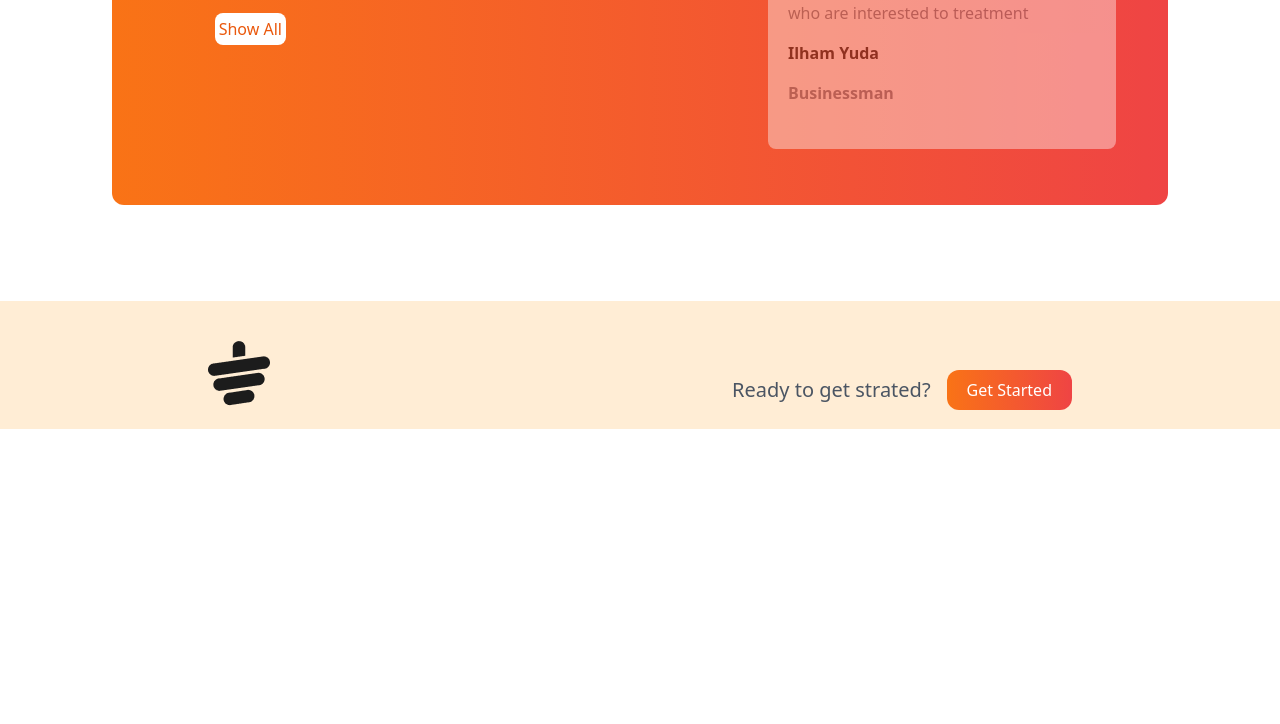
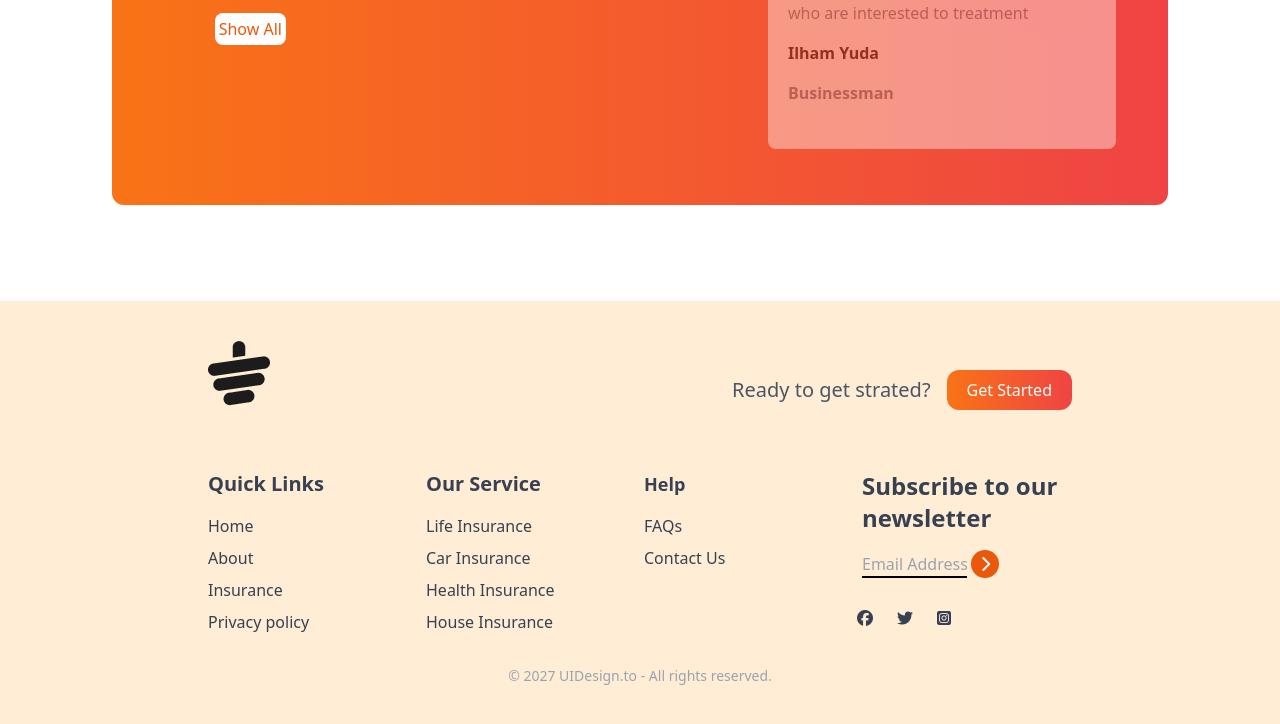
Before and after one commit to Mithila401/tea-house-repo-with-tailwind, a plain HTML site: page index.html in a window 1280 px wide. Shown: the part 3016-3740 px from the top of the page. Before the commit the page ends 3454 px from the top, so only its background shows below. Drawn offline with nearby package versions, Linux system fonts and the light colour scheme.

Commit message:
footer section done

```diff
--- a/index.html
+++ b/index.html
@@ -218,7 +218,7 @@
          </section>
     </main>
     <!-- footer section starts here -->
-    <footer class="bg-orange-100 h-32 text-gray-700 py-10 px-4 md:px-16">
+    <footer class="bg-orange-100 text-gray-700 py-10 px-4 md:px-16">
       <div class="w-9/12 mx-auto">
         <!-- logo  -->
          <div class="flex justify-between mb-8">
@@ -228,6 +228,79 @@
             <button class="bg-gradient-to-r from-orange-500 to bg-red-500 rounded-xl text-white py-2 px-5">Get Started</button>
           </div>
          </div>
+         <!-- links -->
+          <div class="grid grid-cols-1 md:grid-cols-2 lg:grid-cols-4 gap-2">
+            <!-- first column -->
+             <div>
+              <h3 class="font-semibold text-xl mb-4">Quick Links</h3>
+              <ul class="space-y-2">
+                <li>
+                  <a class="hover:text-orange-600" href="#">Home</a>
+                </li>
+                <li>
+                  <a class="hover:text-orange-600" href="#">About</a>
+                </li>
+                <li>
+                  <a class="hover:text-orange-600" href="#">Insurance</a>
+                </li>
+                <li>
+                  <a class="hover:text-orange-600" href="#">Privacy policy</a>
+                </li>
+
+              </ul>
+             </div>
+            <!-- second column -->
+             <div>
+              <h3 class="font-semibold text-xl mb-4">Our Service</h3>
+              <ul class="space-y-2">
+                <li>
+                  <a class="hover:text-orange-600" href="#">Life Insurance</a>
+                </li>
+                <li>
+                  <a class="hover:text-orange-600" href="#">Car Insurance</a>
+                </li>
+                <li>
+                  <a class="hover:text-orange-600" href="#"> Health Insurance</a>
+                </li>
+                <li>
+                  <a class="hover:text-orange-600" href="#">House Insurance</a>
+                </li>
+
+              </ul>
+             </div>
+            <!-- third column -->
+             <div>
+              <h3 class="font-semibold text-lg mb-4">Help</h3>
+              <ul class="space-y-2">
+                <li>
+                  <a class="hover:text-orange-600" href="#">FAQs</a>
+                </li>
+                <li>
+                  <a class="hover:text-orange-600" href="#">Contact Us</a>
+                </li>
+              </ul>
+             </div>
+            <!-- fourth column -->
+             <div>
+              <h3 class="font-semibold text-2xl mb-4">Subscribe to our <br> newsletter</h3>
+
+             <div class="flex flex-col space-y-2">
+              <div>
+                <input  placeholder="Email Address" type="text" class=" bg-orange-100 border-b-2 border-black w-2/4">
+                <i class="fa-solid fa-chevron-right bg-orange-600 w-7 h-7 rounded-full text-white inline-flex justify-center items-center">
+                </i>
+                <div class="flex justify-center w-2/5 mb-2 mt-8 gap-6  ">
+                  <i class="fa-brands fa-facebook"></i>
+                  <i class="fa-brands fa-twitter"></i>
+                  <i class="fa-brands fa-square-instagram"></i>
+                </div>
+              </div>
+             </div>
+          </div>
+        </div>
+        <div class="text-center mt-4 pt-4 ">
+          <p class="text-gray-400 text-sm">© 2027 UIDesign.to - All rights reserved.</p>
+        </div>
       </div>
     </footer>
 </body>
```
